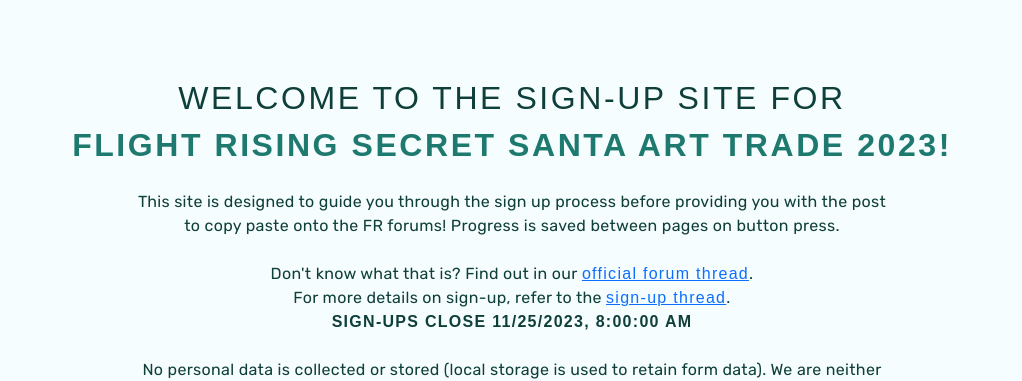
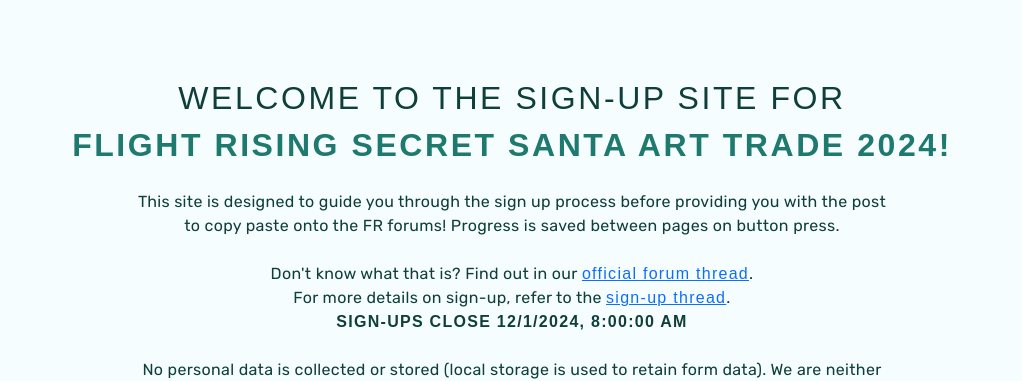
Before and after one commit to wesley-tang/frssat-website, a React (Create React App) app: page / in a window 1280 px wide. Shown: the top 381 px of the page, without its empty margins (128-1150 px from the left). Built offline with nearby package versions, Linux system fonts and the light colour scheme.

Commit message:
2024 Update

```diff
--- a/src/config/CONFIG.json
+++ b/src/config/CONFIG.json
@@ -1,9 +1,9 @@
 {
-  "signUpDeadLine": "2023-11-25T00:00:00-08:00",
-  "endDate":"2023-12-25T00:00:00-08:00",
-  "currentYear": 2023,
-  "mainThreadUrl": "https://www1.flightrising.com/forums/cc/3283751",
-  "signupThreadUrl": "https://www1.flightrising.com/forums/cc/3283752",
+  "signUpDeadLine": "2024-12-01T00:00:00-08:00",
+  "endDate":"2024-12-25T00:00:00-08:00",
+  "currentYear": 2024,
+  "mainThreadUrl": "https://www1.flightrising.com/forums/cc/3378346",
+  "signupThreadUrl": "https://www1.flightrising.com/forums/cc/3378347",
   "tags": [
     {
       "name": "FR Dragon",
--- a/src/pages/SignUps/home.js
+++ b/src/pages/SignUps/home.js
@@ -36,7 +36,7 @@
 					</div>
 					<div className="row justify-content-center" style={{padding: 0}}>
 						<h1 style={{margin: 0}}>
-							<strong>FLIGHT RISING SECRET SANTA ART TRADE 2023!</strong>
+							<strong>FLIGHT RISING SECRET SANTA ART TRADE {CONFIG.currentYear}!</strong>
 						</h1>
 					</div>
 				</div>
```
